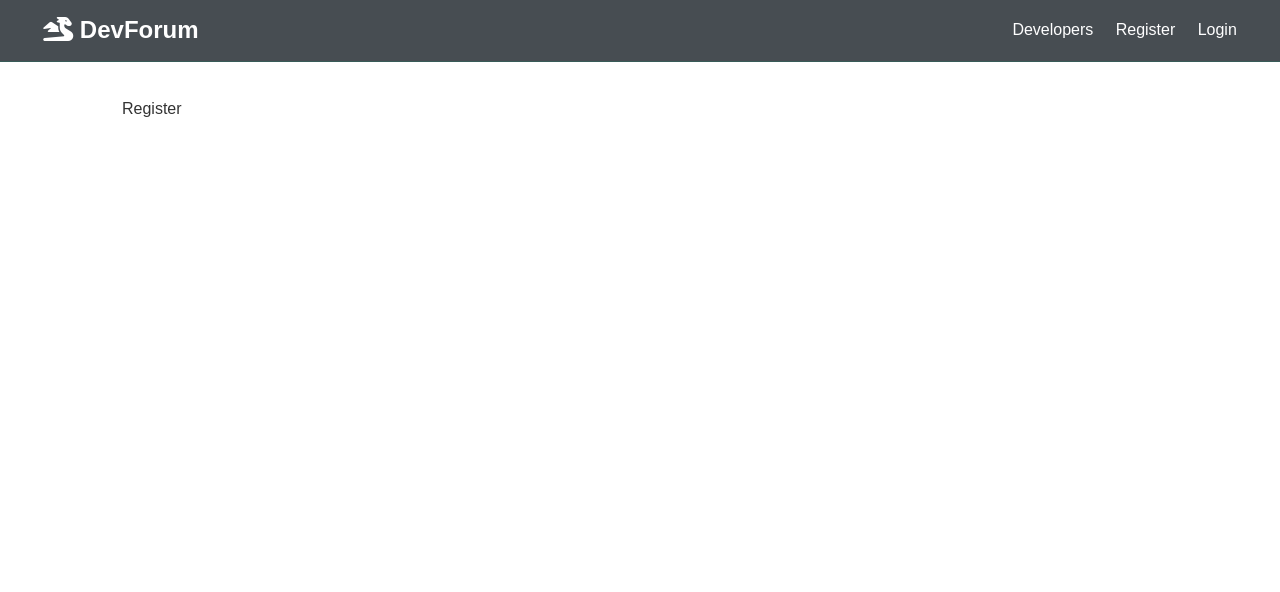
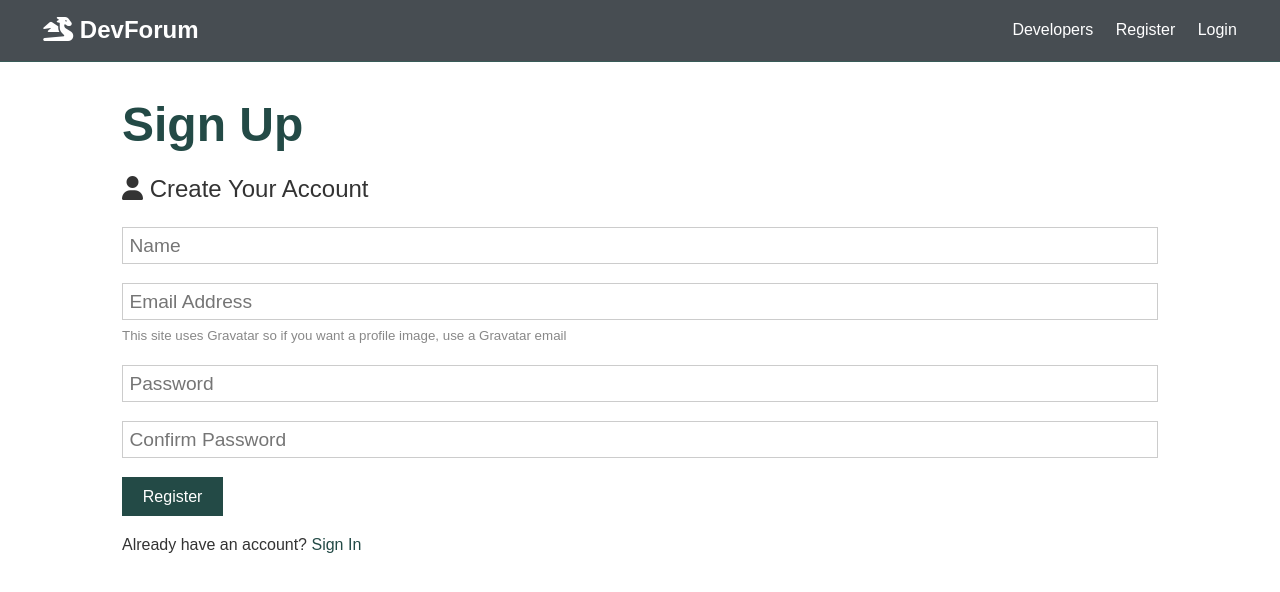
Before and after one commit to zbooyx/devForum, a React (Create React App) app in the folder client/: page /register in a window 1280 px wide. Shown: the top 592 px of the page. Built offline with nearby package versions, Linux system fonts and the light colour scheme.

Commit message:
34 react hooks and state

```diff
--- a/client/src/components/auth/Register.js
+++ b/client/src/components/auth/Register.js
@@ -1,9 +1,71 @@
-import React from "react";
+import React, {Fragment, useState} from "react";
 
-const Register = () =>
+const Register = () => {
+  const [formData, setFormData] = useState({
+    name: '',
+    email: '',
+    password: '',
+    password2: ''
+  });
 
-  <div>Register</div>
+  const {name, email, password, password2} = formData;
+  const onChange = e => setFormData({...formData, [e.target.name]: e.target.value});
 
-;
+  return (
+    <Fragment>
+      <h1 className="large text-primary">Sign Up</h1>
+      <p className="lead"><i className="fas fa-user"/> Create Your Account</p>
+      <form className="form" action="create-profile.html">
+        <div className="form-group">
+          <input
+            type="text"
+            placeholder="Name"
+            name="name"
+            value={name}
+            required
+          />
+        </div>
+        <div className="form-group">
+          <input
+            type="email"
+            placeholder="Email Address"
+            name="email"
+            value={email}
+            onChange={e => onChange(e)}
+          />
+          <small className="form-text"
+          >This site uses Gravatar so if you want a profile image, use a
+            Gravatar email</small
+          >
+        </div>
+        <div className="form-group">
+          <input
+            type="password"
+            placeholder="Password"
+            name="password"
+            minLength="6"
+            value={password}
+            onChange={e => onChange(e)}
+          />
+        </div>
+        <div className="form-group">
+          <input
+            type="password"
+            placeholder="Confirm Password"
+            name="password2"
+            minLength="6"
+            value={password2}
+            onChange={e => onChange(e)}
+          />
+        </div>
+        <input type="submit" className="btn btn-primary" value="Register"/>
+      </form>
+      <p className="my-1">
+        Already have an account? <a href="login.html">Sign In</a>
+      </p>
+    </Fragment>
+
+  )
+};
 
 export default Register
```
